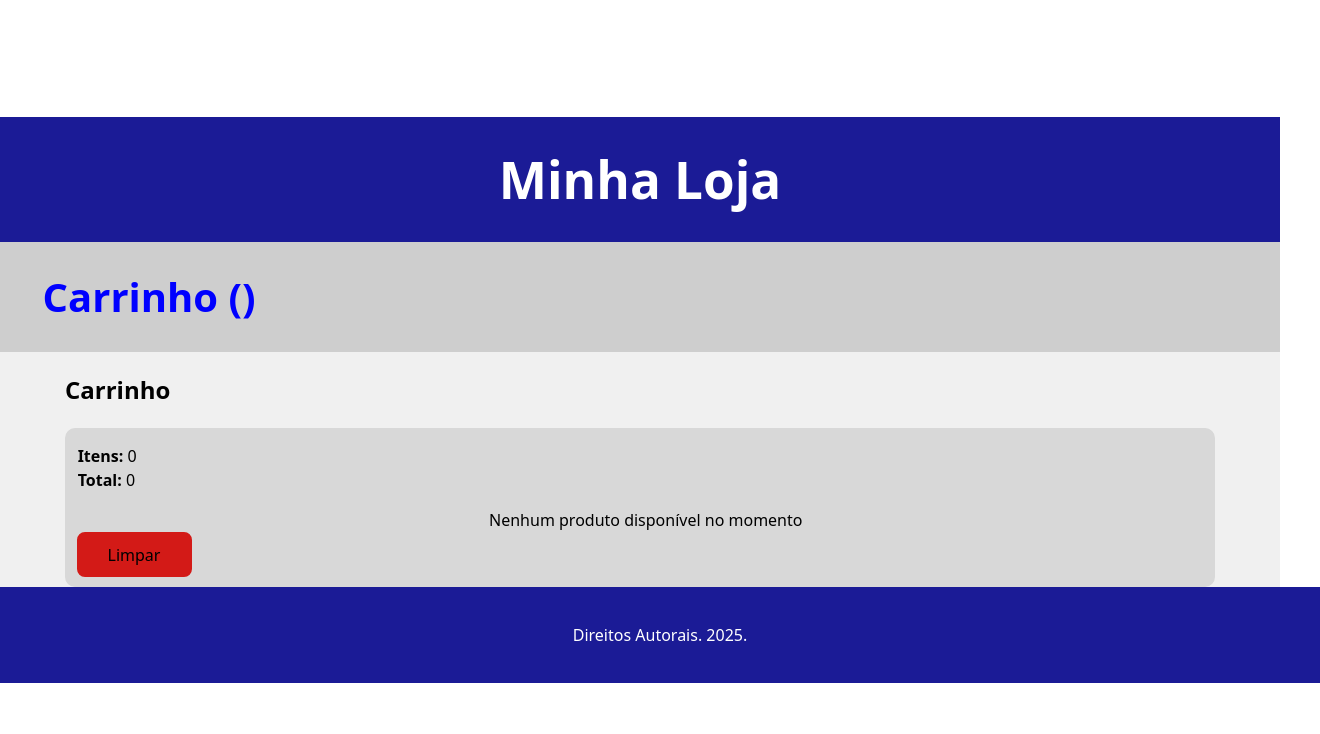
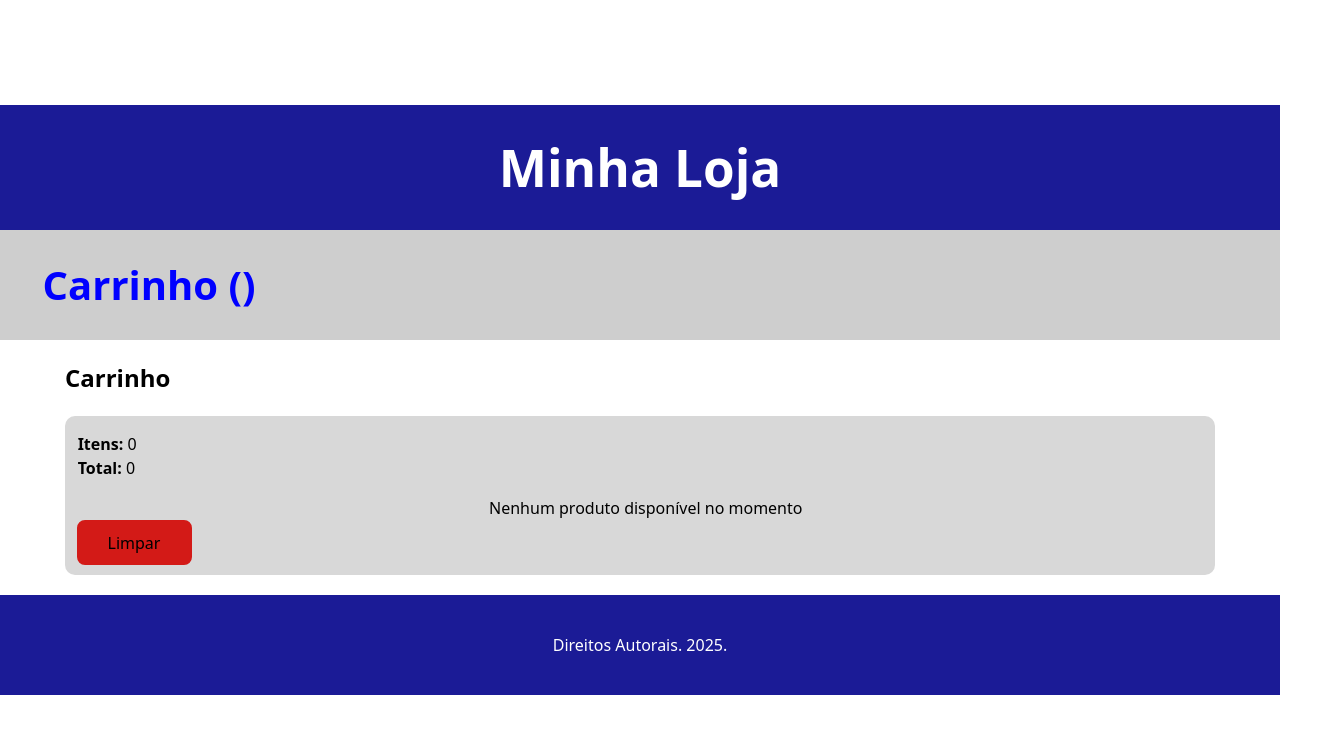
Before and after one commit to INARI18/T1-PW, a React (Vite) app: page /cart in a window 1280 px wide. Shown: the top 734 px of the page, 1320 px wide, since content can reach past the window. Built offline with nearby package versions, Linux system fonts and the light colour scheme.

Commit message:
style: alterado header style: alterado fundo de pages

```diff
--- a/src/assets/styles/Cart.css
+++ b/src/assets/styles/Cart.css
@@ -1,6 +1,5 @@
 /* Body do CartPage */
 .cart-body {
-    background-color: rgb(240, 240, 240);
     display: flex;
     flex-direction: column;
     justify-content: center;
--- a/src/assets/styles/Product.css
+++ b/src/assets/styles/Product.css
@@ -1,6 +1,5 @@
 /* Body do ProductPage */
 .product-body {
-    background-color: rgb(240, 240, 240);
     justify-content: center;
     padding: 40px;
 }
--- a/src/assets/styles/Ui.css
+++ b/src/assets/styles/Ui.css
@@ -1,10 +1,16 @@
 /* Footer */
 footer{
+  display: flex;
+  justify-content: center;
+  align-items: center;
+
   background-color: rgb(27, 27, 150);
-  padding: 20px;
   color: white;
   text-align: center;
+
   width: 100%;
+  height: 100px;
+  margin-top: 20px;
 }
 
 /* Header */
```
